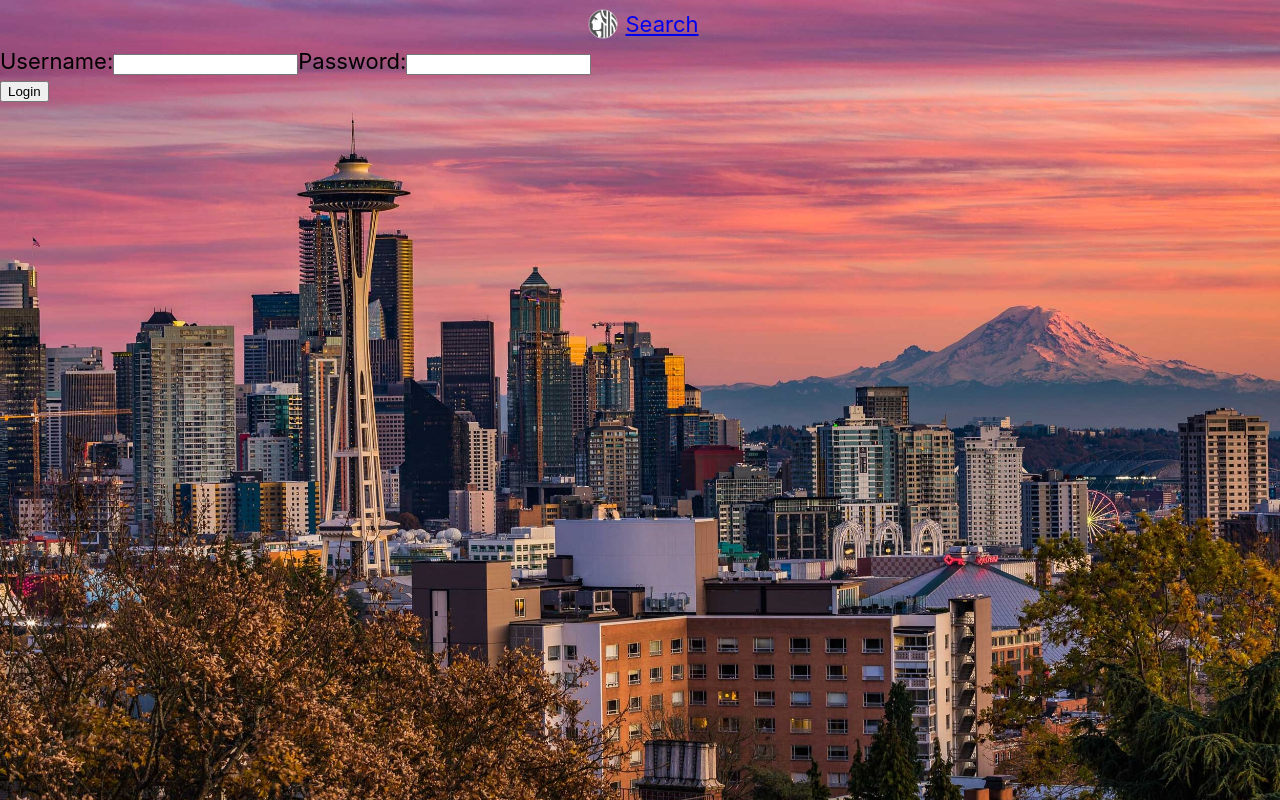
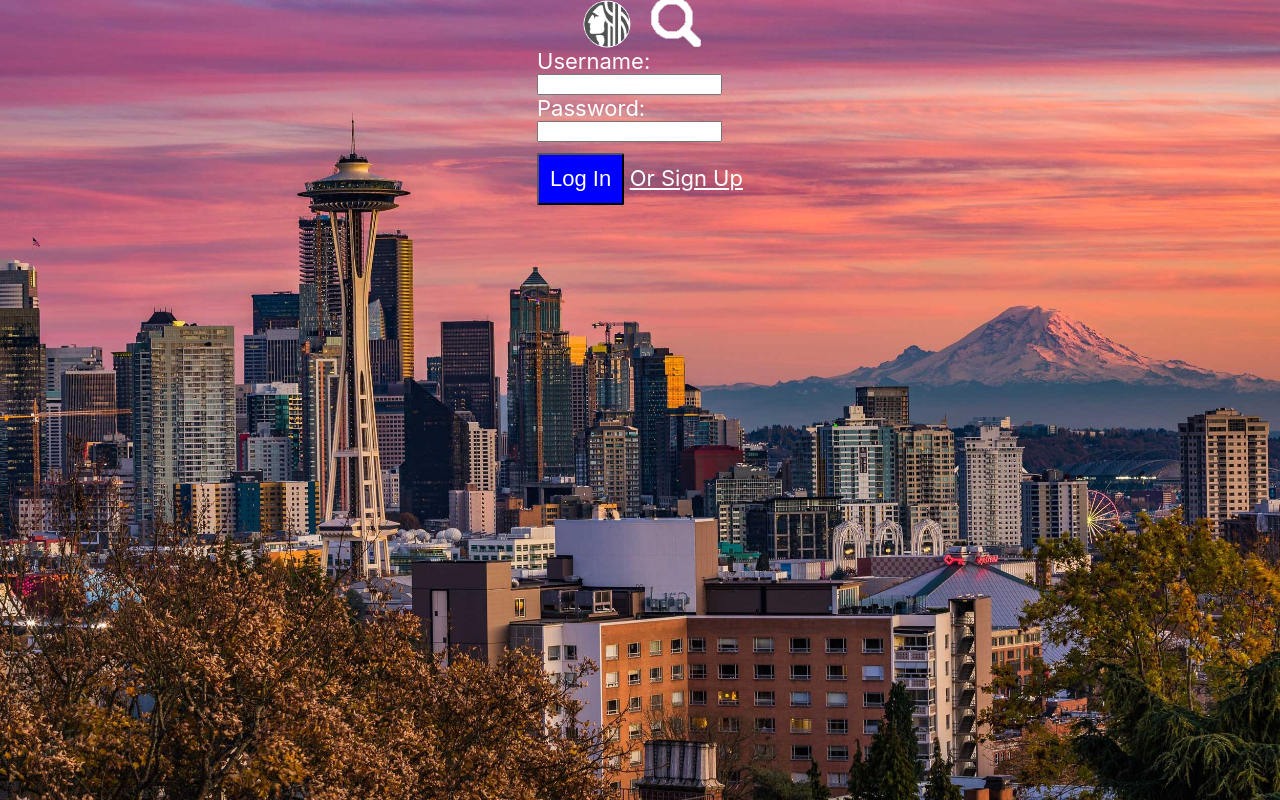
Before and after one commit to jpwall/ParkPal, a React (Create React App) app in the folder frontend/: page /login in a window 1280 px wide. Built offline with nearby package versions, Linux system fonts and the light colour scheme.

Commit message:
updated look of site and added more edge case checks

```diff
--- a/frontend/src/Components/ListResult.js
+++ b/frontend/src/Components/ListResult.js
@@ -25,7 +25,7 @@ export default function ListResult(props) {
 					Lat:{selectedData.lon} | Lon:{selectedData.lat}
 				</div>
 				<div>Hours: {selectedData.hours}</div>
-				{/*<div className="features">Features: {selectedData.fids}</div>*/}
+				<div className="features">Features: {selectedData.fids}</div>
 			</div>
 		);
 	}
@@ -49,7 +49,7 @@ export default function ListResult(props) {
 							Lat:{park.lat} | Lon:{park.lon}
 						</div>
 						<div>Hours: {park.hours}</div>
-						{/*<div className="features">Features: {park.fids}</div>*/}
+						<div className="features">Features: {park.fids}</div>
 					</button>
 				);
 			})}
--- a/frontend/src/Components/Nav.js
+++ b/frontend/src/Components/Nav.js
@@ -1,6 +1,7 @@
 import "../Styles/App.css";
 import "../Styles/BreakPoints.css";
 import { Link } from "react-router-dom";
+import searchlogo from '../ImagesIcons/search.png';
 
 function Nav() {
 	return (
@@ -9,7 +10,7 @@ function Nav() {
 				<div className="logo"></div>
 				<nav className="Nav">
 					{/* <Link to="/ParkPage">Park Page</Link> |{" "} */}
-					<Link to="/Search">Search</Link>
+					<Link to="/Search"><img className="searchLogo" src={searchlogo}/></Link>
 					{/* <Link to="/SearchResult">Search Result Page</Link> |{" "}
 					<Link to="/login">Login</Link> |{" "}
 					<Link to="/signup">Sign Up</Link> */}
--- a/frontend/src/Login.jsx
+++ b/frontend/src/Login.jsx
@@ -4,7 +4,7 @@ import "./Styles/BreakPoints.css";
 import axios from "axios";
 import { useState } from "react";
 import { authenticationService } from './Helpers/authentication.service.js';
-import { useNavigate } from 'react-router-dom'
+import { Link, useNavigate } from 'react-router-dom'
 import { timeInterval } from "rxjs";
 
 function Login() {
@@ -28,8 +28,8 @@ function Login() {
 	};
 
 	return (
-		<div className="flexb col">
-			<form onSubmit={handleSubmit}>
+		<div className="authContainer flexb col">
+			<form className="authBox" onSubmit={handleSubmit}>
 				<label htmlFor="username">Username:</label>
 				<input
 					value={user}
@@ -44,8 +44,11 @@ function Login() {
 					type="password"
 					id="password"
 					name="password"></input>
-				<div style={{color:"red"}}>{err}</div>
-				<input type="submit" value="Login"></input>
+				<div style={{color:"#0e0182"}}>{err}</div>
+				<div>
+					<input className="authButton" type="submit" value="Log In"></input>
+					<Link to="/signup" style={{color: "white", paddingLeft: "0.25rem"}}>Or Sign Up</Link>
+				</div>
 			</form>
 		</div>
 	);
--- a/frontend/src/SignUp.jsx
+++ b/frontend/src/SignUp.jsx
@@ -4,7 +4,8 @@ import "./Styles/BreakPoints.css";
 import axios from "axios";
 import HCaptcha from "@hcaptcha/react-hcaptcha";
 import { useState, useRef } from "react";
-import { Link } from 'react-router-dom';
+import { Link, Navigate } from 'react-router-dom';
+import { useNavigate } from 'react-router-dom'
 
 /*
 TODO: Global backend URL (this will be api.example.com in the future)
@@ -17,6 +18,7 @@ function SignUp() {
 	const [ishuman, setIshuman] = useState(null);
 	const [err, setErr] = useState("");
 	const captchaRef = useRef(null);
+	let navigate = useNavigate();
 
 	const onLoad = () => {
 		captchaRef.current.execute();
@@ -44,13 +46,13 @@ function SignUp() {
 						// // response.status has status code
 						// // from here, do what you gotta do to load the page
 						// // response will have the JWT
-						return <Link to='/login'/>
+						navigate('/login')
 					})
 					.catch(function (err) {
 						if (err.response.status == 409) {
 							setErr("Username already taken");
 						} else {
-							setErr("Server error: " + err)
+							setErr(err.response.data["msg"])
 							//TODO: handle empty password and empty username
 						}
 					});
@@ -62,8 +64,8 @@ function SignUp() {
 		}
 	};
 	return (
-		<div className="flexb col">
-			<form onSubmit={handleSubmit}>
+		<div className="authContainer flexb col">
+			<form className="authBox" onSubmit={handleSubmit}>
 				<label for="username">Username:</label>
 				<input
 					value={user}
@@ -79,13 +81,16 @@ function SignUp() {
 					id="password"
 					name="password"></input>
 				<label for="confirm_pass">Confirm Password:</label>
+				<div className="pwCheck">
 					<input
+						style={{marginRight: "0.5rem", marginBottom: "0.5rem"}}
 						value={confirm}
 						onChange={(e) => setConfirm(e.target.value)}
 						type="password"
 						id="confirm"
 						name="confirm"></input>
-				{pass == confirm ? <div>✅</div> : <div>❌</div>}
+					{pass == confirm ? <div className="pwCheck">✅</div> : <div className="pwCheck">❌</div>}
+				</div>
 				{ishuman === null &&
 				<HCaptcha
 					sitekey="04c36887-2836-4c0d-8467-9c13577fd631"
@@ -93,10 +98,12 @@ function SignUp() {
 					onVerify={setIshuman}
 					ref={captchaRef}
 				/>}
-				<div style={{color:"red"}}>{err}</div>
-				<input type="submit" value="Sign Up"></input>
+				<div style={{color:"#ff96fb"}}>{err}</div>
+				<div>
+					<input className="authButton" id="signUp" type="submit" value="Sign Up"></input>
+					<Link to="/login" style={{color: "white"}}>Or Log In</Link>
+				</div>
 			</form>
-			<Link to="/login">Or Log In</Link>
 		</div>
 	);
 }
--- a/frontend/src/Styles/App.css
+++ b/frontend/src/Styles/App.css
@@ -144,9 +144,9 @@ h2 {
 .split {
 	flex-direction: row;
 	flex-wrap: wrap;
+	background: #dcdfe1;
 }
 .splitchild {
-	background: #dcdfe1;
 	min-width: 320px;
 }
 
@@ -201,12 +201,16 @@ h2 {
 	width: 100vw;
 }
 .logo {
-	width: 2rem;
-	height: 2rem;
+	width: 3.3rem;
+	height: 3.3rem;
 	background: url(../ImagesIcons/ChiefSeattle_grey.png);
 	background-position: center;
 	background-repeat: no-repeat;
 	background-size: cover;
+}
+.searchLogo {
+	width: 3rem;
+	height: 3rem;
 }
 .parkSlide {
 	cursor: pointer;
@@ -289,3 +293,35 @@ h2 {
 	width: 100vw;
 	background-color: aquamarine;
 }
+.authContainer {
+	width: 100%;
+	height: auto;
+	display: flex;
+	flex-direction: row;
+	justify-content: center;
+	color: white;
+}
+.authBox {
+	display: flex;
+	flex-direction: column;
+	align-items: flex-start;
+	justify-content: center;
+}
+.authButton {
+	color: white;
+	background: blue;
+	border-radius: 2px;
+	padding: 0.5rem;
+	margin-top: 0.5rem;
+	margin-right: auto;
+	margin-left: auto;
+	cursor: "pointer";
+	font-size: 1rem;
+}
+#signUp {
+	margin-right: 0.25rem;
+}
+.pwCheck {
+	display: flex;
+	flex-direction: row;
+}
```
Also changed, not shown: frontend/src/ImagesIcons/search.png (added), 1 other file (tests, documents, lock files or other folders). Lines whose indentation alone changed are shown as unchanged.
